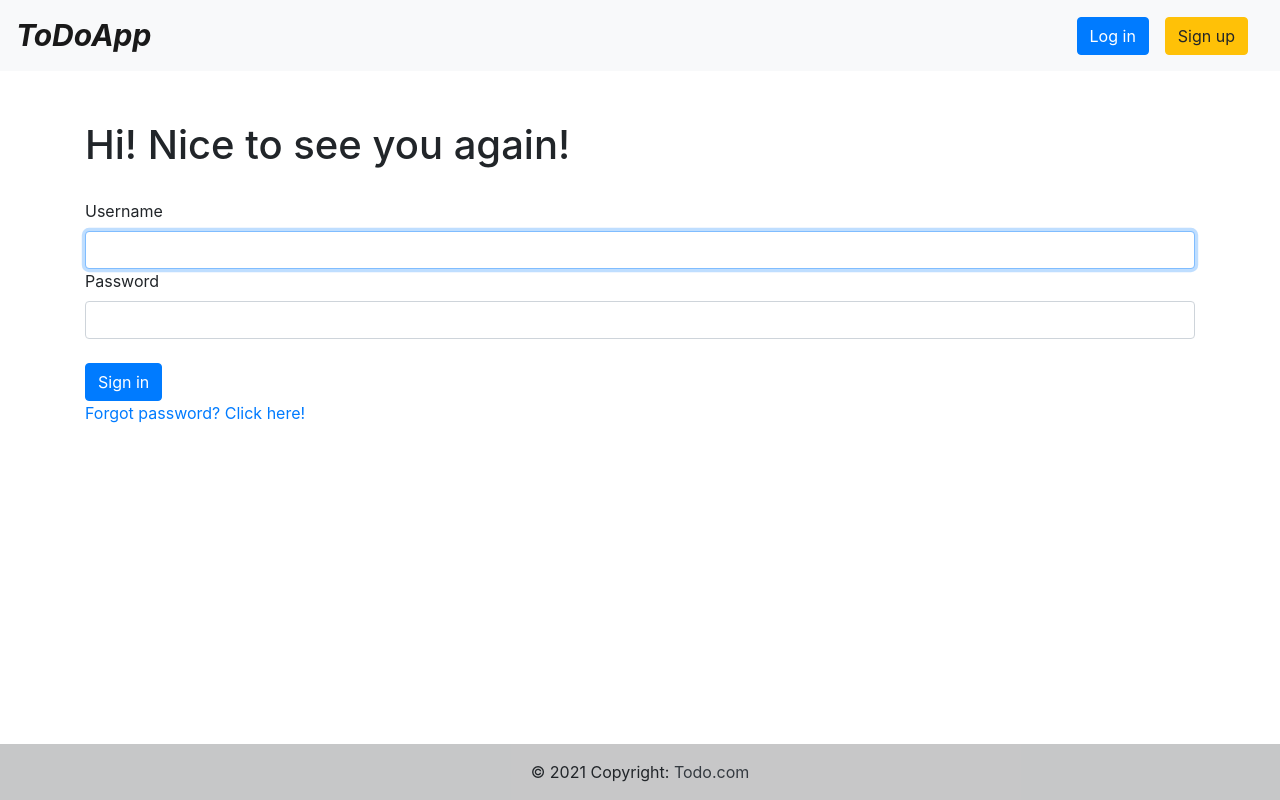
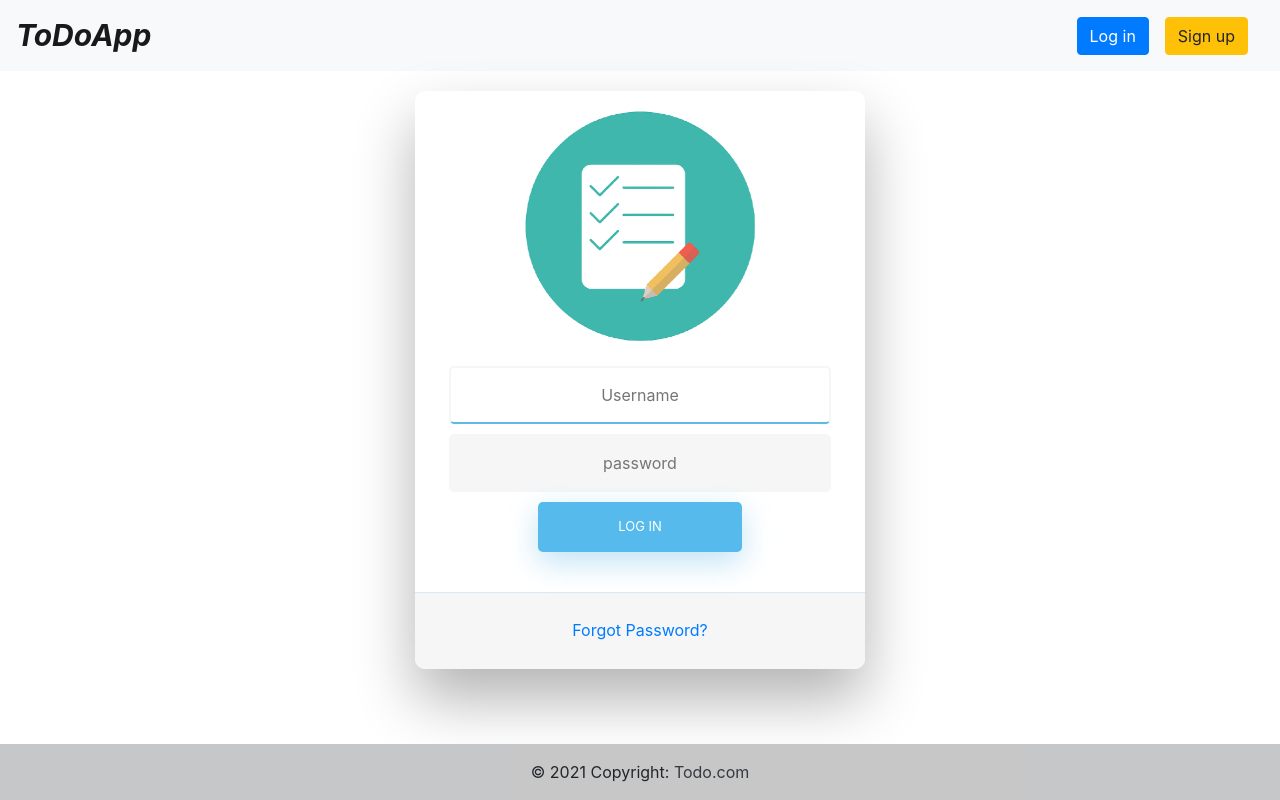
Before and after one commit to filkur/Todo_app, a PHP site: template templates/security/login.html.twig in a window 1280 px wide. Run offline with PHP 8.4, Linux system fonts and the light colour scheme; the template is opened without the code that fills it, so the values that code supplies are empty; some libraries are stand-ins or nearby versions.

Commit message:
modify login page view

```diff
--- /dev/null
+++ b/public/css/loginPage.css
@@ -0,0 +1,262 @@
+
+/* BASIC */
+
+html {
+    background-color: #56baed;
+}
+
+body {
+    font-family: "Poppins", sans-serif;
+    height: 100vh;
+}
+
+a {
+    color: #92badd;
+    display:inline-block;
+    text-decoration: none;
+    font-weight: 400;
+}
+
+h2 {
+    text-align: center;
+    font-size: 16px;
+    font-weight: 600;
+    text-transform: uppercase;
+    display:inline-block;
+    margin: 40px 8px 10px 8px;
+    color: #cccccc;
+}
+
+
+
+/* STRUCTURE */
+
+.wrapper {
+    display: flex;
+    align-items: center;
+    flex-direction: column;
+    justify-content: center;
+    width: 100%;
+    min-height: 800%;
+    padding: 20px;
+}
+
+#formContent {
+    -webkit-border-radius: 10px 10px 10px 10px;
+    border-radius: 10px 10px 10px 10px;
+    background: #fff;
+    padding: 30px;
+    width: 90%;
+    max-width: 450px;
+    position: relative;
+    padding: 0px;
+    -webkit-box-shadow: 0 30px 60px 0 rgba(0,0,0,0.3);
+    box-shadow: 0 30px 60px 0 rgba(0,0,0,0.3);
+    text-align: center;
+}
+
+#formFooter {
+    background-color: #f6f6f6;
+    border-top: 1px solid #dce8f1;
+    padding: 25px;
+    text-align: center;
+    -webkit-border-radius: 0 0 10px 10px;
+    border-radius: 0 0 10px 10px;
+}
+
+
+
+/* TABS */
+
+h2.inactive {
+    color: #cccccc;
+}
+
+h2.active {
+    color: #0d0d0d;
+    border-bottom: 2px solid #5fbae9;
+}
+
+
+
+/* FORM TYPOGRAPHY*/
+
+input[type=button], input[type=submit], input[type=reset]  {
+    background-color: #56baed;
+    border: none;
+    color: white;
+    padding: 15px 80px;
+    text-align: center;
+    text-decoration: none;
+    display: inline-block;
+    text-transform: uppercase;
+    font-size: 13px;
+    -webkit-box-shadow: 0 10px 30px 0 rgba(95,186,233,0.4);
+    box-shadow: 0 10px 30px 0 rgba(95,186,233,0.4);
+    -webkit-border-radius: 5px 5px 5px 5px;
+    border-radius: 5px 5px 5px 5px;
+    margin: 5px 20px 40px 20px;
+    -webkit-transition: all 0.3s ease-in-out;
+    -moz-transition: all 0.3s ease-in-out;
+    -ms-transition: all 0.3s ease-in-out;
+    -o-transition: all 0.3s ease-in-out;
+    transition: all 0.3s ease-in-out;
+}
+
+input[type=button]:hover, input[type=submit]:hover, input[type=reset]:hover  {
+    background-color: #39ace7;
+}
+
+input[type=button]:active, input[type=submit]:active, input[type=reset]:active  {
+    -moz-transform: scale(0.95);
+    -webkit-transform: scale(0.95);
+    -o-transform: scale(0.95);
+    -ms-transform: scale(0.95);
+    transform: scale(0.95);
+}
+
+input[type=text] {
+    background-color: #f6f6f6;
+    border: none;
+    color: #0d0d0d;
+    padding: 15px 32px;
+    text-align: center;
+    text-decoration: none;
+    display: inline-block;
+    font-size: 16px;
+    margin: 5px;
+    width: 85%;
+    border: 2px solid #f6f6f6;
+    -webkit-transition: all 0.5s ease-in-out;
+    -moz-transition: all 0.5s ease-in-out;
+    -ms-transition: all 0.5s ease-in-out;
+    -o-transition: all 0.5s ease-in-out;
+    transition: all 0.5s ease-in-out;
+    -webkit-border-radius: 5px 5px 5px 5px;
+    border-radius: 5px 5px 5px 5px;
+}
+
+input[type=text]:focus {
+    background-color: #fff;
+    border-bottom: 2px solid #5fbae9;
+}
+
+input[type=text]:placeholder {
+    color: #cccccc;
+}
+
+
+
+/* ANIMATIONS */
+
+/* Simple CSS3 Fade-in-down Animation */
+.fadeInDown {
+    -webkit-animation-name: fadeInDown;
+    animation-name: fadeInDown;
+    -webkit-animation-duration: 1s;
+    animation-duration: 1s;
+    -webkit-animation-fill-mode: both;
+    animation-fill-mode: both;
+}
+
+@-webkit-keyframes fadeInDown {
+    0% {
+        opacity: 0;
+        -webkit-transform: translate3d(0, -100%, 0);
+        transform: translate3d(0, -100%, 0);
+    }
+    100% {
+        opacity: 1;
+        -webkit-transform: none;
+        transform: none;
+    }
+}
+
+@keyframes fadeInDown {
+    0% {
+        opacity: 0;
+        -webkit-transform: translate3d(0, -100%, 0);
+        transform: translate3d(0, -100%, 0);
+    }
+    100% {
+        opacity: 1;
+        -webkit-transform: none;
+        transform: none;
+    }
+}
+
+/* Simple CSS3 Fade-in Animation */
+@-webkit-keyframes fadeIn { from { opacity:0; } to { opacity:1; } }
+@-moz-keyframes fadeIn { from { opacity:0; } to { opacity:1; } }
+@keyframes fadeIn { from { opacity:0; } to { opacity:1; } }
+
+.fadeIn {
+    opacity:0;
+    -webkit-animation:fadeIn ease-in 1;
+    -moz-animation:fadeIn ease-in 1;
+    animation:fadeIn ease-in 1;
+
+    -webkit-animation-fill-mode:forwards;
+    -moz-animation-fill-mode:forwards;
+    animation-fill-mode:forwards;
+
+    -webkit-animation-duration:1s;
+    -moz-animation-duration:1s;
+    animation-duration:1s;
+}
+
+.fadeIn.first {
+    -webkit-animation-delay: 0.4s;
+    -moz-animation-delay: 0.4s;
+    animation-delay: 0.4s;
+}
+
+.fadeIn.second {
+    -webkit-animation-delay: 0.6s;
+    -moz-animation-delay: 0.6s;
+    animation-delay: 0.6s;
+}
+
+.fadeIn.third {
+    -webkit-animation-delay: 0.8s;
+    -moz-animation-delay: 0.8s;
+    animation-delay: 0.8s;
+}
+
+.fadeIn.fourth {
+    -webkit-animation-delay: 1s;
+    -moz-animation-delay: 1s;
+    animation-delay: 1s;
+}
+
+/* Simple CSS3 Fade-in Animation */
+.underlineHover:after {
+    display: block;
+    left: 0;
+    bottom: -10px;
+    width: 0;
+    height: 2px;
+    background-color: #56baed;
+    content: "";
+    transition: width 0.2s;
+}
+
+.underlineHover:hover {
+    color: #0d0d0d;
+}
+
+.underlineHover:hover:after{
+    width: 100%;
+}
+
+
+
+/* OTHERS */
+
+*:focus {
+    outline: none;
+}
+
+#icon {
+    width:60%;
+}
--- a/templates/main/index.html.twig
+++ b/templates/main/index.html.twig
@@ -12,7 +12,7 @@
             <a class="navbar-brand" href="{{ path('main') }}" style="font-style: italic; font-weight: 700; font-size: 30px; color: darkorange" ><img src="{{ asset('/images/logo2.png') }}" style="width: 60px;" height="60px;" alt="logo">ToDoApp!</a>
 
             <nav class="my-2 my-md-0 mr-md-3">
-                <a class="btn btn-primary btn-md" href="{{ path('app_login') }}">Log in</a>
+                <a class="btn btn-primary btn-md mr-3" href="{{ path('app_login') }}">Log in</a>
                 <a class="btn btn-warning btn-md" href="{{ path('app_register') }}">Sign up</a>
             </nav>
         </nav>
--- a/templates/security/login.html.twig
+++ b/templates/security/login.html.twig
@@ -2,24 +2,32 @@
 
 {% block title %}Log in!{% endblock %}
 
+{% block stylesheets %}
+    <link href="{{ asset('css/loginPage.css') }}" rel="stylesheet"/>
+    <link href="//maxcdn.bootstrapcdn.com/bootstrap/4.0.0/css/bootstrap.min.css" rel="stylesheet" id="bootstrap-css">
+
+{% endblock %}
+
+{% block scripts %}
+    <script src="//maxcdn.bootstrapcdn.com/bootstrap/4.0.0/js/bootstrap.min.js"></script>
+    <script src="//cdnjs.cloudflare.com/ajax/libs/jquery/3.2.1/jquery.min.js"></script>
+{% endblock %}
+
 {% block body %}
 
+    <div class="container">
+        <div class="wrapper fadeInDown">
+            <div id="formContent">
+                <!-- Tabs Titles -->
 
-    <div class="container">
-        <article>
-            {% if is_granted('IS_AUTHENTICATED_FULLY') %}
-                <header style="margin-top: 50px; margin-bottom: 30px;">
-                    <div class="alert alert-info">
-                        You are already logged in
+                <!-- Icon -->
+                <div class="fadeIn first">
+                    <img src="{{ asset('/images/logo2.png') }}" id="icon" alt="User Icon"/>
                 </div>
-                </header>
-            {% else %}
-                <header style="margin-top: 50px; margin-bottom: 30px;">
-                    <h1>Hi! Nice to see you again!</h1>
-                </header>
 
                 <form method="post">
-
+                    <!-- Login Form -->
+                    <form>
                         {% if error %}
                             <div
                                 class="alert alert-danger">{{ error.messageKey|trans(error.messageData, 'security') }}</div>
@@ -27,30 +35,31 @@
 
                         {% if app.user %}
                             <div class="mb-3">
-                            You are logged in as {{ app.user.username }}, <a href="{{ path('app_logout') }}">Logout</a>
+                                You are logged in as {{ app.user.username }}, <a
+                                    href="{{ path('app_logout') }}">Logout</a>
                             </div>
                         {% endif %}
 
-                    <label for="inputUsername">Username</label>
-                    <input type="text" value="{{ last_username }}" name="username" id="inputUsername"
-                           class="form-control" required autofocus>
-                    <label for="inputPassword">Password</label>
-                    <input type="password" name="password" id="inputPassword" class="form-control" required>
-
+                        <input type="text" id="inputUsername" class="fadeIn second" name="username"
+                               value="{{ last_username }}" placeholder="Username" required autofocus>
+                        <input type="text" id="inputPassword" class="fadeIn third" name="password"
+                               placeholder="password" class="form-control" required>
                         <input type="hidden" name="_csrf_token"
                                value="{{ csrf_token('authenticate') }}"
                         >
+                        <input type="submit" class="fadeIn fourth" value="Log In">
 
-                    <button class="btn btn-md btn-primary mt-4" type="submit">
-                        Sign in
-                    </button>
                     </form>
-                <a href="{{ path('app_forgot_password_request') }}">Forgot password? Click here!</a>
-            {% endif %}
-        </article>
+
+                    <!-- Remind Passowrd -->
+                    <div id="formFooter">
+                        <a class="underlineHover" href="{{ path('app_forgot_password_request') }}">Forgot Password?</a>
+                    </div>
+                </form>
+            </div>
+        </div>
 
     </div>
-
 
 
     {#
```
Lines whose indentation alone changed are shown as unchanged.
